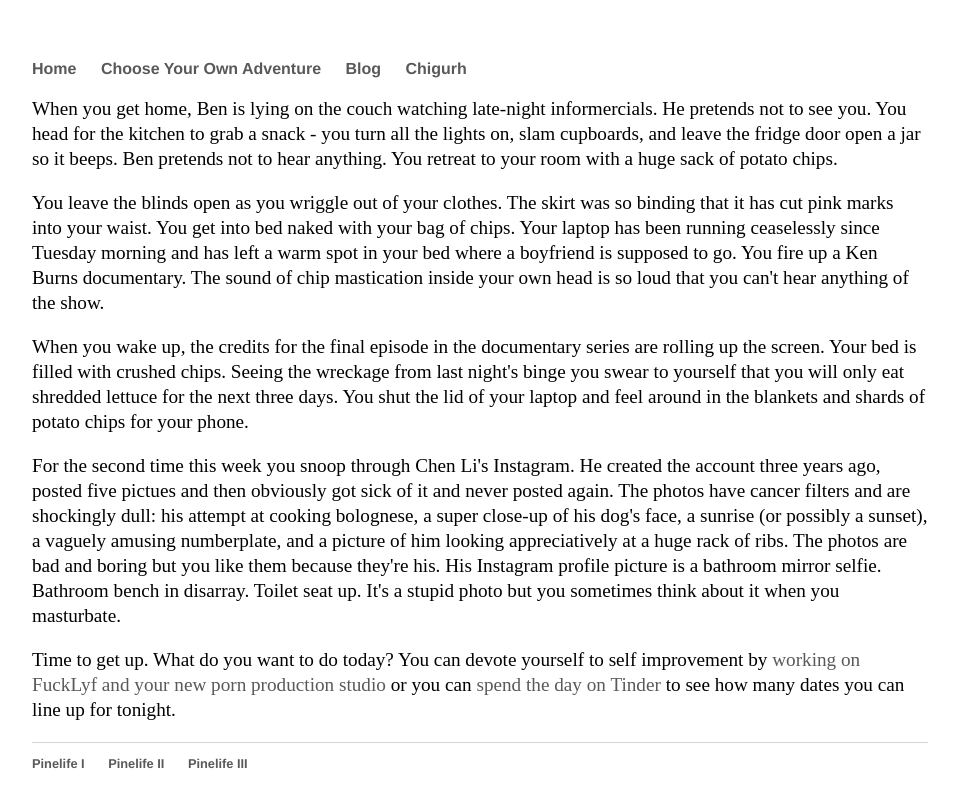
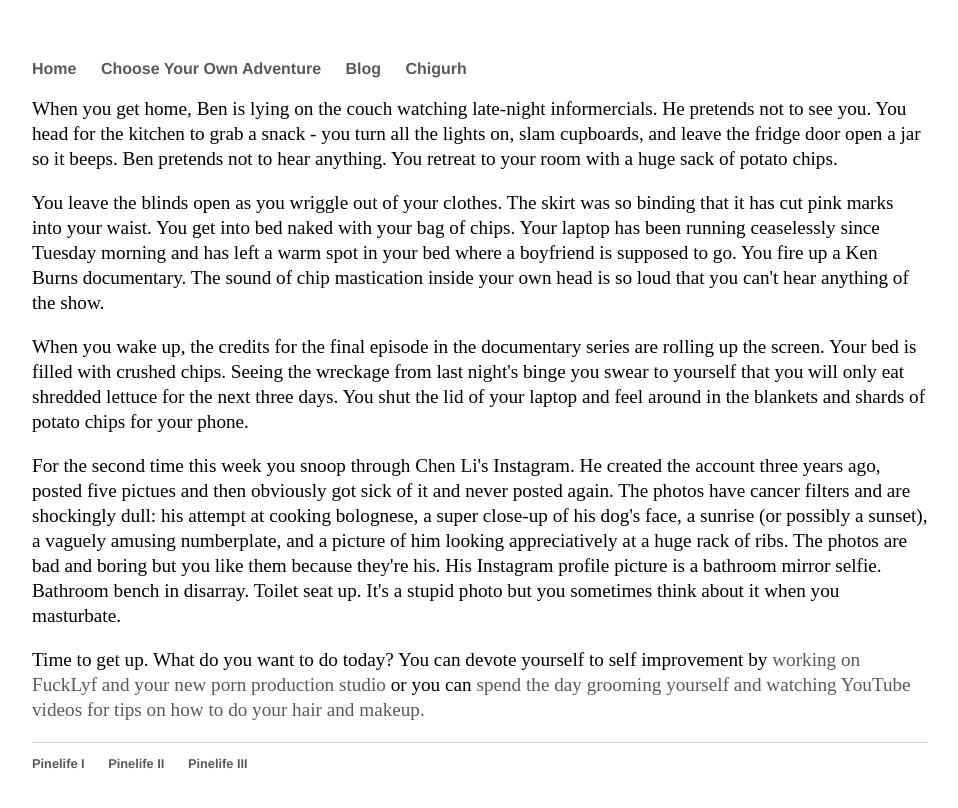
Before and after one commit to Pinelife/pinelife.github.io, a Jekyll site: the page built from Hellhole/Room5.html, in a window 1280 px wide. Shown: the top 808 px of the page, without its empty margins (160-1118 px from the left). Built offline with Jekyll 4.4.1, drawn with Linux system fonts in a browser that asks for light colours.

Commit message:
Update Room5.html

```diff
--- a/Hellhole/Room5.html
+++ b/Hellhole/Room5.html
@@ -21,5 +21,5 @@ When you wake up, the credits for the final episode in the documentary series ar
   picture of him looking appreciatively at a huge rack of ribs. The photos are bad and boring but you like them because they're his. His
 	Instagram profile picture is a bathroom mirror selfie. Bathroom bench in disarray. Toilet seat up. It's a stupid photo but you sometimes think about it when you masturbate.</p>
 
-<p>Time to get up. What do you want to do today? You can devote yourself to self improvement by <a href = "Room7.html">working on FuckLyf and your new
-	porn production studio</a> or you can <a href = "Room8.html">spend the day on Tinder</a> to see how many dates you can line up for tonight.</p>
+<p>Time to get up. What do you want to do today? You can devote yourself to self improvement by <a href = "Room7.html">working on FuckLyf
+	and your new porn production studio</a> or you can <a href = "Room8.html">spend the day grooming yourself and watching YouTube videos for tips on how to do your hair and makeup.</p>
```
